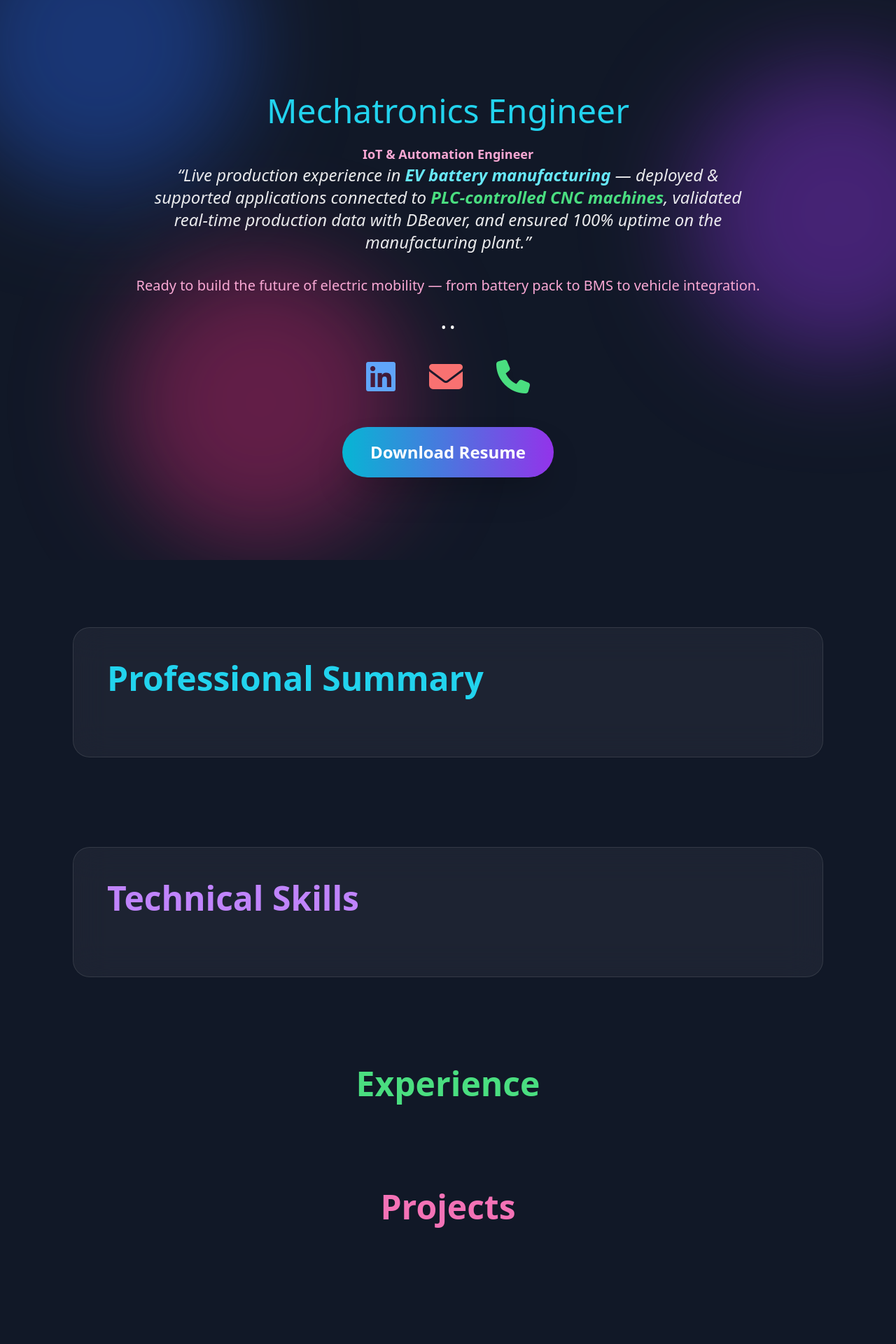
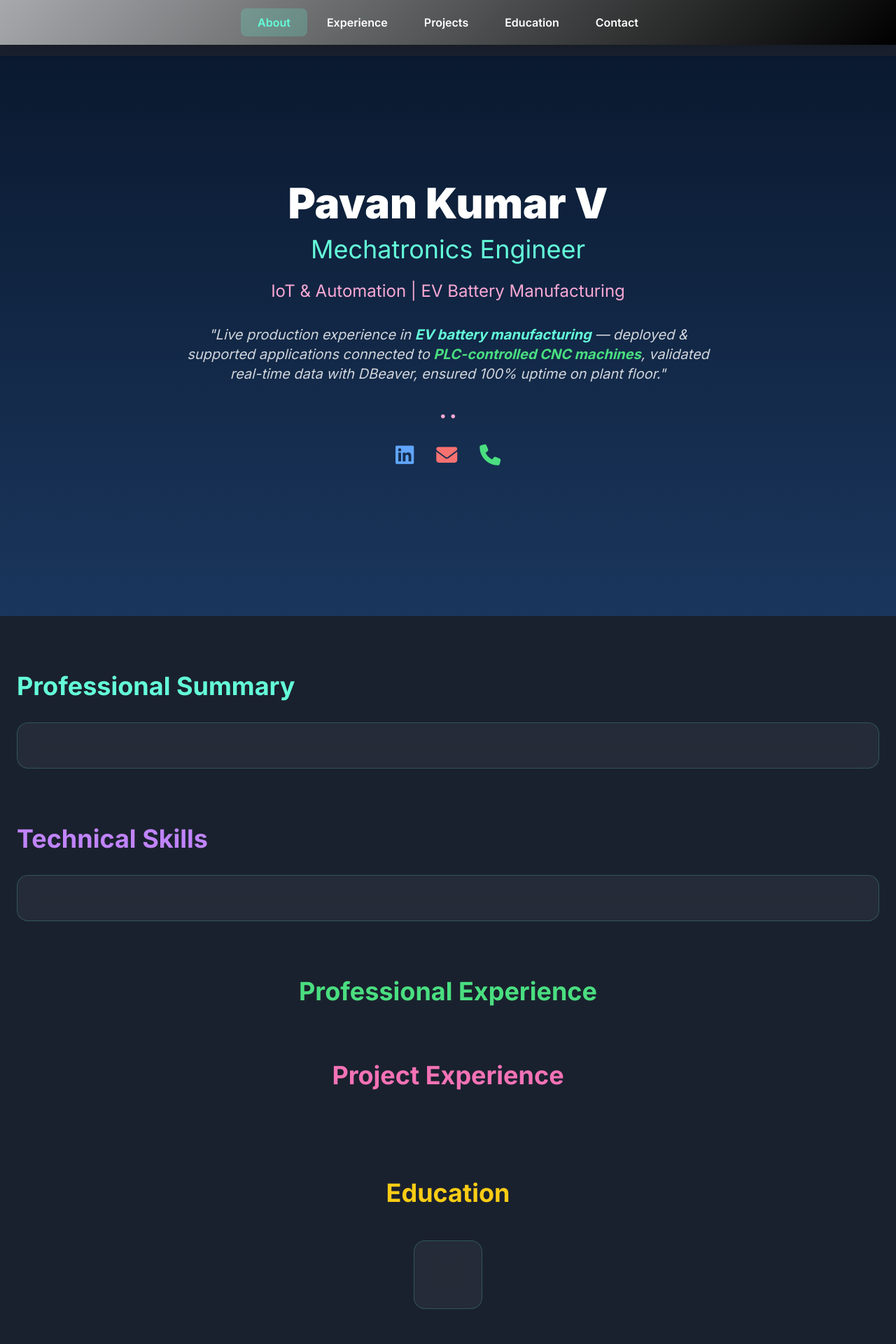
Before and after one commit to pavankumar2000v/pavan-portfolio, a Python web app: template templates/index.html in a window 1280 px wide. Shown: the top 1920 px of the page at 70% size. Run offline with Jinja, Linux system fonts and the light colour scheme; the template is opened without the code that fills it, so the values that code supplies are empty; some libraries are stand-ins or nearby versions.

Commit message:
Update index.html

```diff
--- a/templates/index.html
+++ b/templates/index.html
@@ -3,92 +3,88 @@
 <head>
   <meta charset="UTF-8">
   <meta name="viewport" content="width=device-width, initial-scale=1.0">
-  <title>Pavan Kumar V - Portfolio</title>
+  <title>Pavan Kumar V - Mechatronics Engineer</title>
   <script src="https://cdn.tailwindcss.com"></script>
-  <script defer src="https://cdn.jsdelivr.net/npm/alpinejs@3.x.x/dist/cdn.min.js"></script>
+  <link href="https://fonts.googleapis.com/css2?family=Inter:wght@400;500;600;700;900&display=swap" rel="stylesheet">
   <link rel="stylesheet" href="https://cdnjs.cloudflare.com/ajax/libs/font-awesome/6.6.0/css/all.min.css">
   <script src="https://unpkg.com/aos@2.3.1/dist/aos.js"></script>
   <link href="https://unpkg.com/aos@2.3.1/dist/aos.css" rel="stylesheet">
   <style>
-    @keyframes blob{0%,100%{transform:translate(0,0) scale(1)}33%{transform:translate(30px,-50px) scale(1.1)}66%{transform:translate(-20px,30px) scale(0.9)}}
-    .animate-blob{animation:blob 20s infinite}.d1{animation-delay:0s}.d2{animation-delay:2s}.d3{animation-delay:4s}
+    body { font-family: 'Inter', sans-serif; background: #1a212e; color: #e2e8f0; }
+    .top-bar { background: linear-gradient(135deg, #afb2b3f1 0%, #000000 100%); }
+    .nav-item { transition: all 0.3s; }
+    .nav-item:hover, .nav-item.active { background: rgba(100,255,218,0.2); color: #64ffda; }
+    .glass { background: rgba(255,255,255,0.05); backdrop-filter: blur(12px); border: 1px solid rgba(100,255,218,0.2); }
+    .card-hover { transition: all 0.3s; }
+    .card-hover:hover { transform: translateY(-4px); border-color: rgba(100,255,218,0.5); }
+    @media (max-width: 768px) { .nav-item { min-width: 80px; text-align: center; } }
   </style>
 </head>
-<body class="bg-gray-900 text-white">
+<body>
+  <script> AOS.init({ once: true, duration: 800 }); </script>
 
-<!-- Animated Gradient Background -->
-<div class="fixed inset-0 -z-10 overflow-hidden">
-  <div class="absolute w-96 h-96 -left-20 -top-20 bg-blue-600 rounded-full mix-blend-multiply blur-3xl opacity-40 animate-blob d1"></div>
-  <div class="absolute w-96 h-96 -right-20 top-40 bg-purple-600 rounded-full mix-blend-multiply blur-3xl opacity-40 animate-blob d2"></div>
-  <div class="absolute w-96 h-96 left-40 bottom-0 bg-pink-600 rounded-full mix-blend-multiply blur-3xl opacity-40 animate-blob d3"></div>
+  <!-- Top Navigation Bar (Fixed, Horizontal) -->
+  <nav class="top-bar fixed top-0 left-0 right-0 z-50 flex justify-center space-x-1 px-4 py-3 shadow-lg">
+    <a href="#about" class="nav-item active px-6 py-2 rounded-lg text-white font-semibold">About</a>
+    <a href="#experience" class="nav-item px-6 py-2 rounded-lg text-white font-semibold">Experience</a>
+    <a href="#projects" class="nav-item px-6 py-2 rounded-lg text-white font-semibold">Projects</a>
+    <a href="#education" class="nav-item px-6 py-2 rounded-lg text-white font-semibold">Education</a>
+    <a href="#contact" class="nav-item px-6 py-2 rounded-lg text-white font-semibold">Contact</a>
+  </nav>
+
+  <!-- Main Content (Scroll Sections) -->
+  <main class="pt-20">  <!-- Padding for top bar -->
+    <!-- Hero (About Section) -->
+    <section id="about" class="min-h-screen flex items-center justify-center text-center px-6 bg-gradient-to-b from-[#0a192f] to-[#1a365d]" data-aos="fade-up">
+      <div class="max-w-4xl">
+        <h1 class="text-4xl md:text-6xl font-black mb-4 text-white">Pavan Kumar V</h1>
+        <p class="text-2xl md:text-4xl mb-6 text-[#64ffda]">Mechatronics Engineer</p>
+        <p class="text-xl md:text-2xl text-pink-300 mb-8">IoT & Automation | EV Battery Manufacturing</p>
+        <p class="text-lg md:text-xl max-w-3xl mx-auto leading-relaxed italic text-gray-300 mb-8">
+          "Live production experience in <span class="text-[#64ffda] font-bold">EV battery manufacturing</span> — deployed & supported applications connected to <span class="text-green-400 font-bold">PLC-controlled CNC machines</span>, validated real-time data with DBeaver, ensured 100% uptime on plant floor."
+        </p>
+        <p class="text-base md:text-lg text-pink-300 font-medium mb-6">{{ data.location }} • {{ data.phone }} • {{ data.email }}</p>
+        <div class="flex justify-center gap-8 text-3xl mb-8" data-aos="zoom-in">
+          <a href="https://www.linkedin.com/in/pavan-kumar-v-/" target="_blank" class="hover:scale-125 transition text-blue-400"><i class="fab fa-linkedin"></i></a>
+          <a href="mailto:{{ data.email }}" class="hover:scale-125 transition text-red-400"><i class="fas fa-envelope"></i></a>
+          <a href="tel:{{ data.phone }}" class="hover:scale-125 transition text-green-400"><i class="fas fa-phone"></i></a>
         </div>
+      </div>
+    </section>
 
-<!-- Hero Section -->
-<header class="relative min-h-screen flex items-center justify-center text-center px-6">
-  <div class="z-10">
-    <h1 class="text-6xl md:text-8xl font-bold mb-4">{{ data.name }}</h1>
-    <p class="text-3xl md:text-5xl mb-6 text-cyan-400">Mechatronics Engineer</p>
-    <p class="mt-4 text-lg text-pink-300 font-semibold">IoT & Automation Engineer</p>
-
-
-    <p class="text-lg sm:text-xl md:text-2xl leading-relaxed text-white/90 italic max-w-4xl mx-auto mb-8 px-4">
-      “Live production experience in <span class="text-cyan-300 font-bold">EV battery manufacturing</span> —
-      deployed & supported applications connected to <span class="text-green-400 font-bold">PLC-controlled CNC machines</span>,
-      validated real-time production data with DBeaver, and ensured 100% uptime on the manufacturing plant.”
-    </p>
-    <p class="text-base sm:text-lg md:text-xl text-pink-300 font-medium mb-8">
-      Ready to build the future of electric mobility — from battery pack to BMS to vehicle integration.
-    </p>
-
-    <p class="text-xl mb-8">{{ data.location }} • {{ data.phone }} • {{ data.email }}</p>
-
-    <!-- Interactive Icons -->
-    <div class="flex justify-center gap-12 text-5xl mb-12">
-      <a href="https://www.linkedin.com/in/pavan-kumar-v-/" target="_blank" class="hover:scale-125 transition"><i class="fab fa-linkedin text-blue-400"></i></a>
-      <a href="mailto:{{ data.email }}" class="hover:scale-125 transition"><i class="fas fa-envelope text-red-400"></i></a>
-      <a href="tel:{{ data.phone }}" class="hover:scale-125 transition"><i class="fas fa-phone text-green-400"></i></a>
-    </div>
-
-    <!-- Resume Download Button -->
-    <a href="/static/Pavan_Kumar_Resume.pdf" download class="inline-block bg-gradient-to-r from-cyan-500 to-purple-600 px-10 py-5 rounded-full text-2xl font-bold hover:scale-110 transition shadow-2xl">
-      Download Resume
-    </a>
-  </div>
-</header>
-
-<div class="max-w-6xl mx-auto px-6 sm:px-10 py-16 sm:py-24 space-y-20 sm:space-y-32">
-
-  <!-- Professional Summary -->
-  <section class="bg-white/5 backdrop-blur-xl border border-white/10 rounded-2xl sm:rounded-3xl p-8 sm:p-12">
-    <h2 class="text-5xl font-bold mb-10 text-cyan-400">Professional Summary</h2>
-    <ul class="space-y-4 text-lg leading-relaxed">
+    <!-- Professional Summary (Part of About) -->
+    <section class="my-20 px-6" data-aos="fade-up">
+      <h2 class="text-3xl md:text-4xl font-bold mb-8 text-[#64ffda]">Professional Summary</h2>
+      <div class="glass rounded-2xl p-6 md:p-8">
+        <ul class="space-y-4 text-base md:text-lg">
           {% for item in data.professional_summary %}
-        <li class="flex"><span class="text-cyan-400 mr-3">•</span> {{ item }}</li>
+          <li class="flex items-start" data-aos="fade-right" data-aos-delay="{{ loop.index * 100 }}"><span class="text-[#64ffda] mr-4 flex-shrink-0">•</span> <span class="flex-1">{{ item }}</span></li>
           {% endfor %}
         </ul>
+      </div>
     </section>
 
-  <!-- Technical Skills -->
-  <section class="bg-white/5 backdrop-blur-xl border border-white/10 rounded-3xl p-12">
-    <h2 class="text-5xl font-bold mb-10 text-purple-400">Technical Skills</h2>
-    <div class="grid md:grid-cols-2 gap-8 text-lg">
+    <!-- Technical Skills (Part of About) -->
+    <section class="my-20 px-6" data-aos="fade-up">
+      <h2 class="text-3xl md:text-4xl font-bold mb-8 text-purple-400">Technical Skills</h2>
+      <div class="glass rounded-2xl p-6 md:p-8 grid md:grid-cols-2 gap-6">
         {% for category, skills in data.technical_skills.items() %}
-        <div><strong class="text-purple-300">{{ category }}:</strong> {{ skills }}</div>
+        <div data-aos="zoom-in" data-aos-delay="{{ loop.index * 100 }}"><strong class="text-purple-300 block mb-1">{{ category }}:</strong> {{ skills }}</div>
         {% endfor %}
       </div>
     </section>
 
     <!-- Experience -->
-  <section>
-    <h2 class="text-5xl font-bold text-center mb-16 text-green-400">Experience</h2>
+    <section id="experience" class="my-20 px-6" data-aos="fade-up">
+      <h2 class="text-3xl md:text-4xl font-bold mb-12 text-green-400 text-center">Professional Experience</h2>
       {% for exp in data.professional_experience %}
-      <div class="bg-gradient-to-r from-green-600/20 to-cyan-600/20 rounded-3xl p-10 mb-12 border border-white/10">
-        <h3 class="text-3xl font-bold text-green-300">{{ exp.title }}</h3>
-        <p class="text-xl mb-2">{{ exp.company }} ({{ exp.duration }})</p>
-        {% if exp.client %}<p class="text-lg opacity-80 mb-6">Client: {{ exp.client }}</p>{% endif %}
-        <ul class="space-y-3 text-lg">
+      <div class="glass rounded-2xl p-6 md:p-10 mb-10 card-hover border-l-4 border-green-400" data-aos="fade-up" data-aos-delay="{{ loop.index * 200 }}">
+        <h3 class="text-2xl md:text-3xl font-bold text-green-300 mb-2">{{ exp.title }}</h3>
+        <p class="text-xl mb-2 text-white">{{ exp.company }} ({{ exp.duration }})</p>
+        {% if exp.client %}<p class="text-lg opacity-80 mb-6 text-gray-300">Client: {{ exp.client }}</p>{% endif %}
+        <ul class="space-y-3 text-base md:text-lg">
           {% for point in exp.responsibilities %}
-            <li class="flex"><span class="text-green-400 mr-3">•</span> {{ point }}</li>
+          <li class="flex items-start" data-aos="fade-left" data-aos-delay="{{ loop.index * 100 }}"><span class="text-green-400 mr-4 flex-shrink-0">•</span> <span class="flex-1">{{ point }}</span></li>
           {% endfor %}
         </ul>
       </div>
@@ -96,36 +92,82 @@
     </section>
 
     <!-- Projects -->
-  <section>
-    <h2 class="text-5xl font-bold text-center mb-16 text-pink-400">Projects</h2>
-    <div class="grid md:grid-cols-2 gap-10">
+    <section id="projects" class="my-20 px-6" data-aos="fade-up">
+      <h2 class="text-3xl md:text-4xl font-bold mb-12 text-pink-400 text-center">Project Experience</h2>
+      <div class="grid md:grid-cols-2 gap-8">
         {% for proj in data.project_experience %}
-        <div class="bg-white/10 backdrop-blur-xl rounded-2xl p-8 border border-white/20 hover:scale-105 transition">
-          <h3 class="text-2xl font-bold mb-4">{{ proj.title }}</h3>
-          <p class="opacity-90">{{ proj.description }}</p>
+        <div class="glass rounded-2xl p-6 md:p-8 card-hover border border-white/20" data-aos="fade-up" data-aos-delay="{{ loop.index * 150 }}">
+          <h3 class="text-xl md:text-2xl font-bold mb-4 text-white">{{ proj.title }}</h3>
+          <p class="text-base md:text-lg opacity-90 leading-relaxed">{{ proj.description }}</p>
         </div>
         {% endfor %}
       </div>
     </section>
 
     <!-- Education -->
-  <section class="bg-white/5 backdrop-blur-xl border border-white/10 rounded-3xl p-12 text-center">
-    <h2 class="text-5xl font-bold mb-10 text-yellow-400">Education</h2>
+    <section id="education" class="my-20 px-6 text-center" data-aos="fade-up">
+      <h2 class="text-3xl md:text-4xl font-bold mb-12 text-yellow-400">Education</h2>
+      <div class="glass rounded-2xl p-6 md:p-12 inline-block max-w-4xl">
         {% for edu in data.education %}
-      <div class="text-2xl mb-6">
-        <p class="font-bold">{{ edu.degree }}</p>
-        <p>{{ edu.institution }} • {{ edu.year }}</p>
-        {% if edu.gpa %}<p class="text-yellow-300">GPA: {{ edu.gpa }}</p>{% endif %}
-        {% if edu.percentage %}<p class="text-yellow-300">{{ edu.percentage }}</p>{% endif %}
+        <div class="mb-8 last:mb-0" data-aos="fade-up" data-aos-delay="{{ loop.index * 100 }}">
+          <h3 class="text-2xl font-bold text-white">{{ edu.degree }}</h3>
+          <p class="text-xl text-gray-300">{{ edu.institution }} • {{ edu.year }}</p>
+          <p class="text-yellow-300 text-2xl font-bold">{{ edu.score }}</p>
         </div>
         {% endfor %}
+      </div>
     </section>
 
+    <!-- Contact -->
+    <section id="contact" class="my-20 px-6 py-20 text-center" data-aos="fade-up">
+      <h2 class="text-3xl md:text-4xl font-bold mb-8 text-[#64ffda]">Let's Connect</h2>
+      <div class="glass rounded-2xl p-6 md:p-12 max-w-2xl mx-auto">
+        <p class="text-2xl mb-6 text-white">{{ data.location }}</p>
+        <p class="text-xl mb-4 text-cyan-400 font-bold">{{ data.phone }}</p>
+        <p class="text-lg mb-8 text-white/80">{{ data.email }}</p>
+        <div class="flex justify-center gap-8 text-4xl mb-8">
+          <a href="https://www.linkedin.com/in/pavan-kumar-v-/" target="_blank" class="hover:scale-125 transition text-blue-400" data-aos="zoom-in"><i class="fab fa-linkedin"></i></a>
+          <a href="mailto:{{ data.email }}" class="hover:scale-125 transition text-red-400" data-aos="zoom-in" data-aos-delay="100"><i class="fas fa-envelope"></i></a>
+          <a href="tel:{{ data.phone }}" class="hover:scale-125 transition text-green-400" data-aos="zoom-in" data-aos-delay="200"><i class="fas fa-phone"></i></a>
         </div>
+        <a href="/static/Pavan_Kumar_Resume.pdf" download class="inline-block bg-gradient-to-r from-[#64ffda] to-blue-600 px-8 py-4 rounded-full text-lg font-bold hover:scale-110 transition shadow-xl text-[#0a192f]">Download Resume</a>
+      </div>
+    </section>
+  </main>
 
-<footer class="text-center py-12 text-gray-400 text-lg">
-  © • 2025 Pavan Kumar V  • All rights reserved.
+  <footer class="text-center py-8 text-gray-500 border-t border-gray-700">
+    © 2025 Pavan Kumar V • All rights reserved.
   </footer>
 
+  <script>
+    // Active nav on scroll
+    window.addEventListener('scroll', () => {
+      const sections = document.querySelectorAll('section[id]');
+      let current = '';
+      sections.forEach(section => {
+        const rect = section.getBoundingClientRect();
+        if (rect.top <= 100 && rect.bottom >= 100) {
+          current = section.id;
+        }
+      });
+      document.querySelectorAll('.nav-item').forEach(item => {
+        item.classList.remove('active');
+        if (item.getAttribute('href') === `#${current}`) {
+          item.classList.add('active');
+        }
+      });
+    });
+
+    // Smooth scroll for nav links
+    document.querySelectorAll('a[href^="#"]').forEach(anchor => {
+      anchor.addEventListener('click', function (e) {
+        e.preventDefault();
+        const target = document.querySelector(this.getAttribute('href'));
+        if (target) {
+          target.scrollIntoView({ behavior: 'smooth', block: 'start' });
+        }
+      });
+    });
+  </script>
 </body>
 </html>
```
Lines whose indentation alone changed are shown as unchanged.
